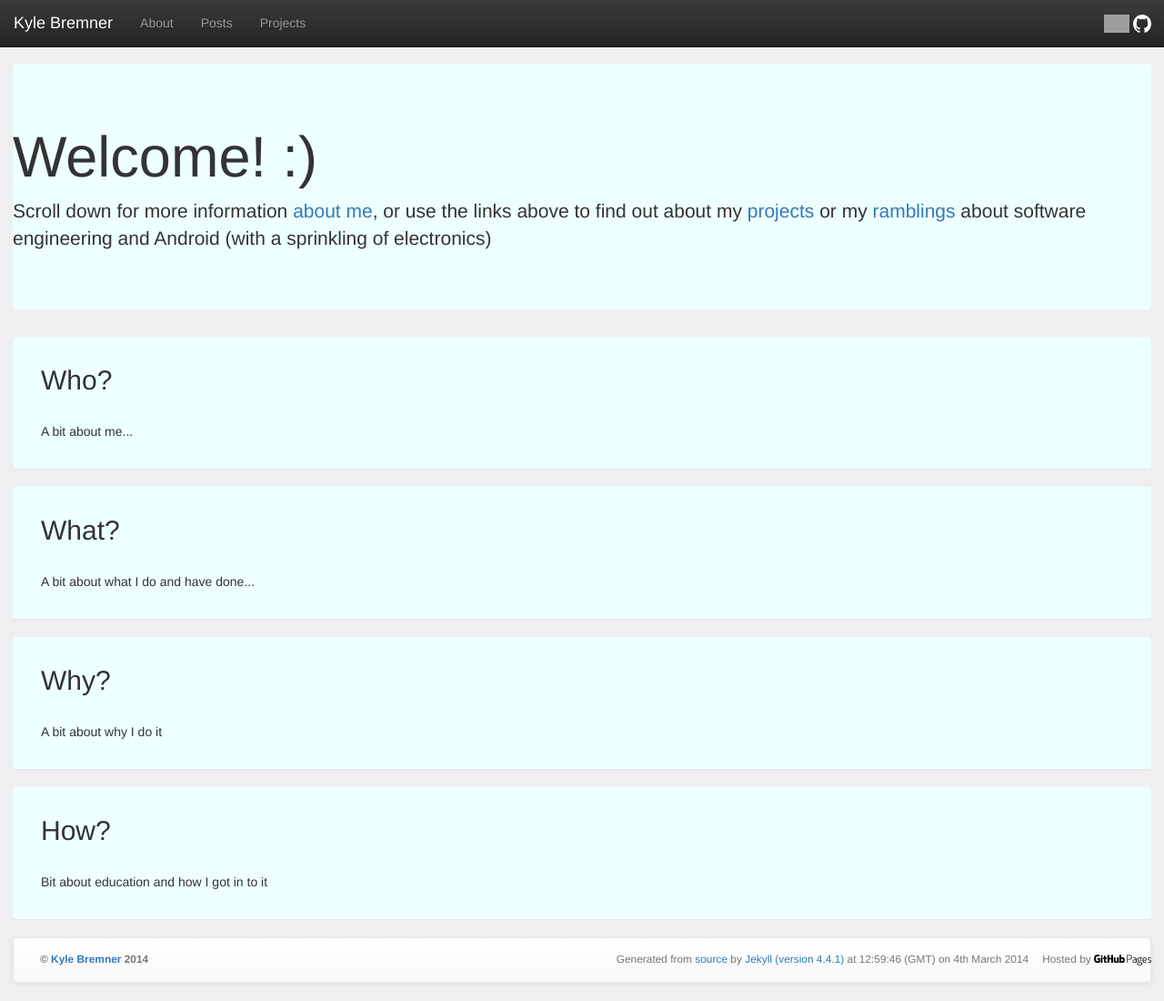
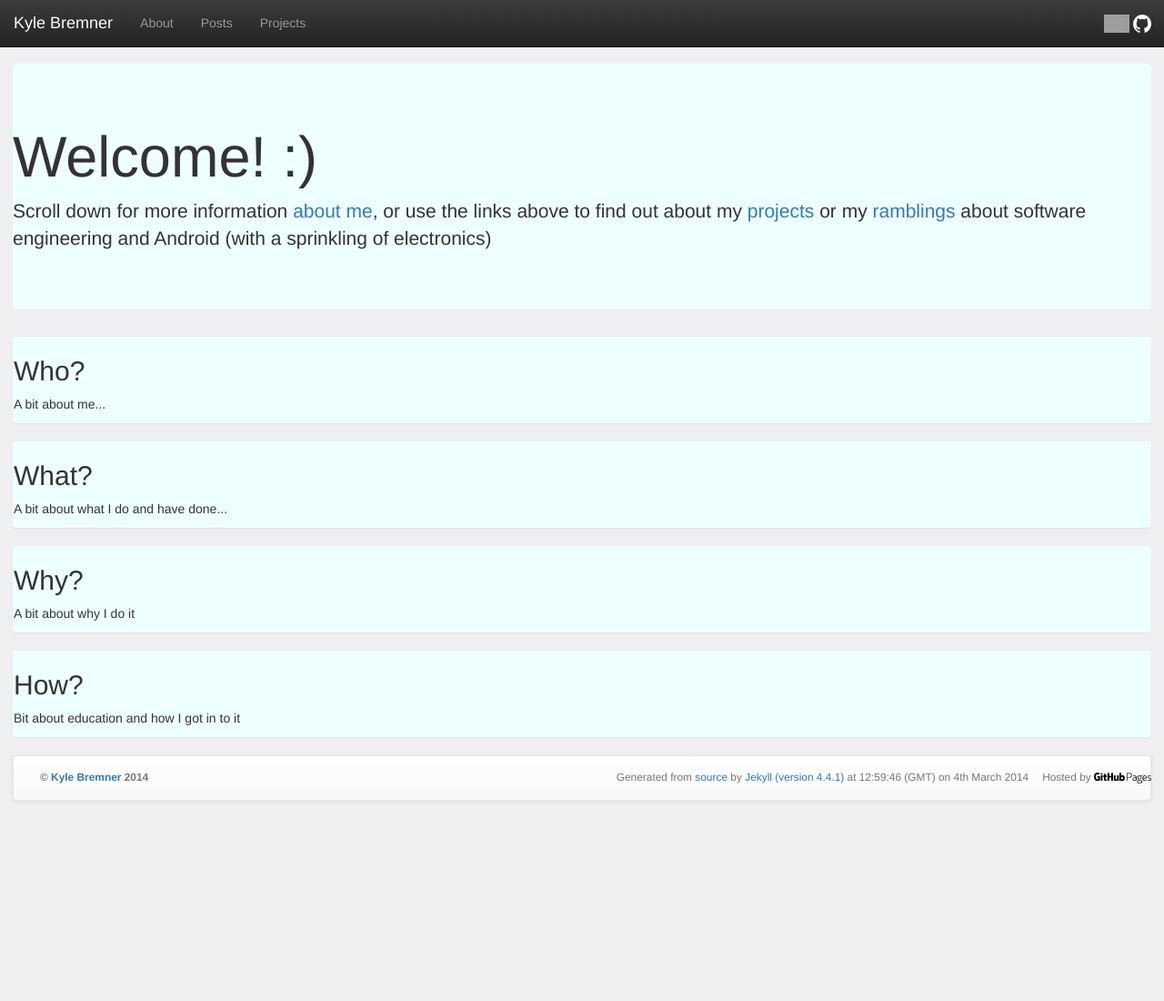
Before and after one commit to kbremner/kbremner.github.io, a Jekyll site: the page built from index.html, in a window 1280 px wide and 1100 px high. Shown: the whole window at 91% size. Built offline with Jekyll 4.4.1, drawn with Linux system fonts in a browser that asks for light colours; nearby versions of some CDN libraries; Markdown is read by kramdown in place of the engine named in the settings; a script that is not in the unit is left out; grey boxes are pictures that could not be loaded.

Commit message:
Updated site.css

```diff
--- a/css/site.css
+++ b/css/site.css
@@ -90,10 +90,12 @@
 	background-color: #EFF;
 }
 
-.about-section-title {
-	margin:30px;
+.about-section.h1 {
+  	margin: 30px;
+	font-size: 63px;
 }
 
-.about-section-content {
-	margin:30px;
+.about-section.p {
+  	margin: 30px;
+	font-size: 21px;
 }
```
